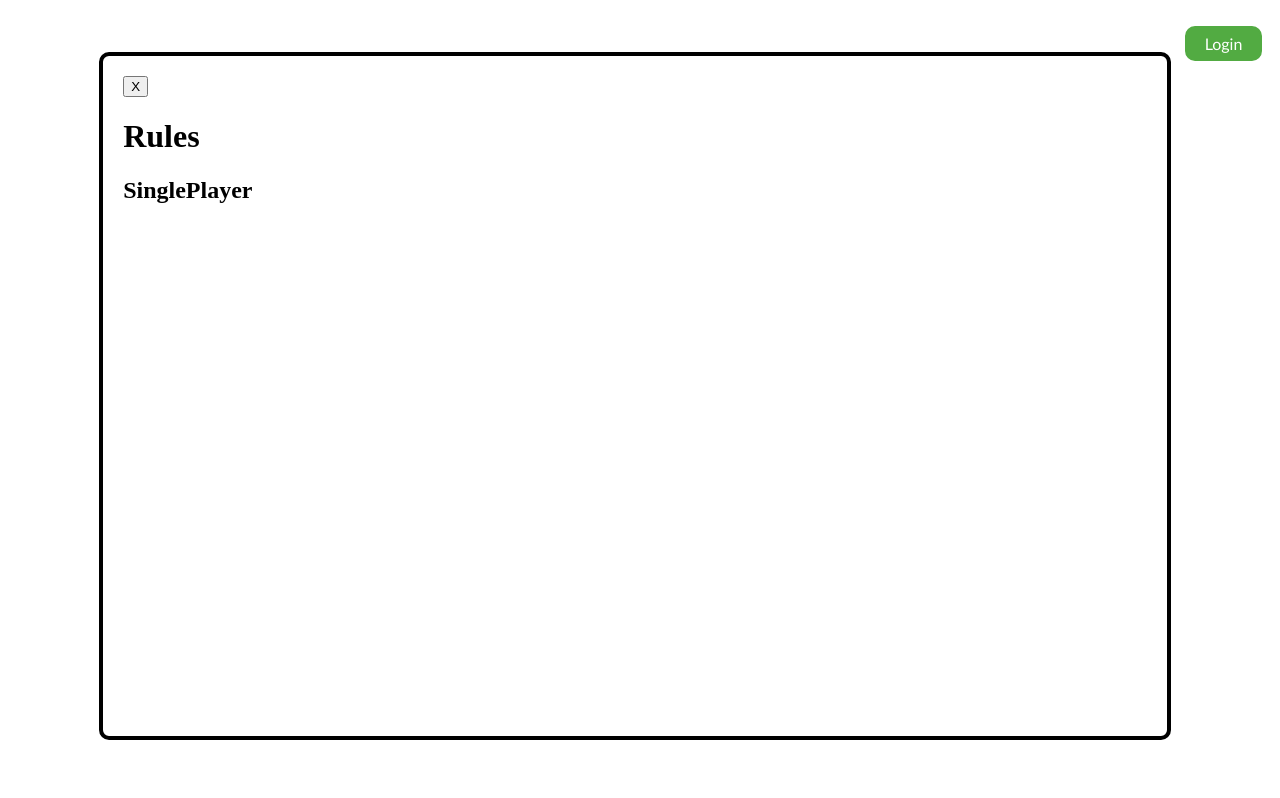
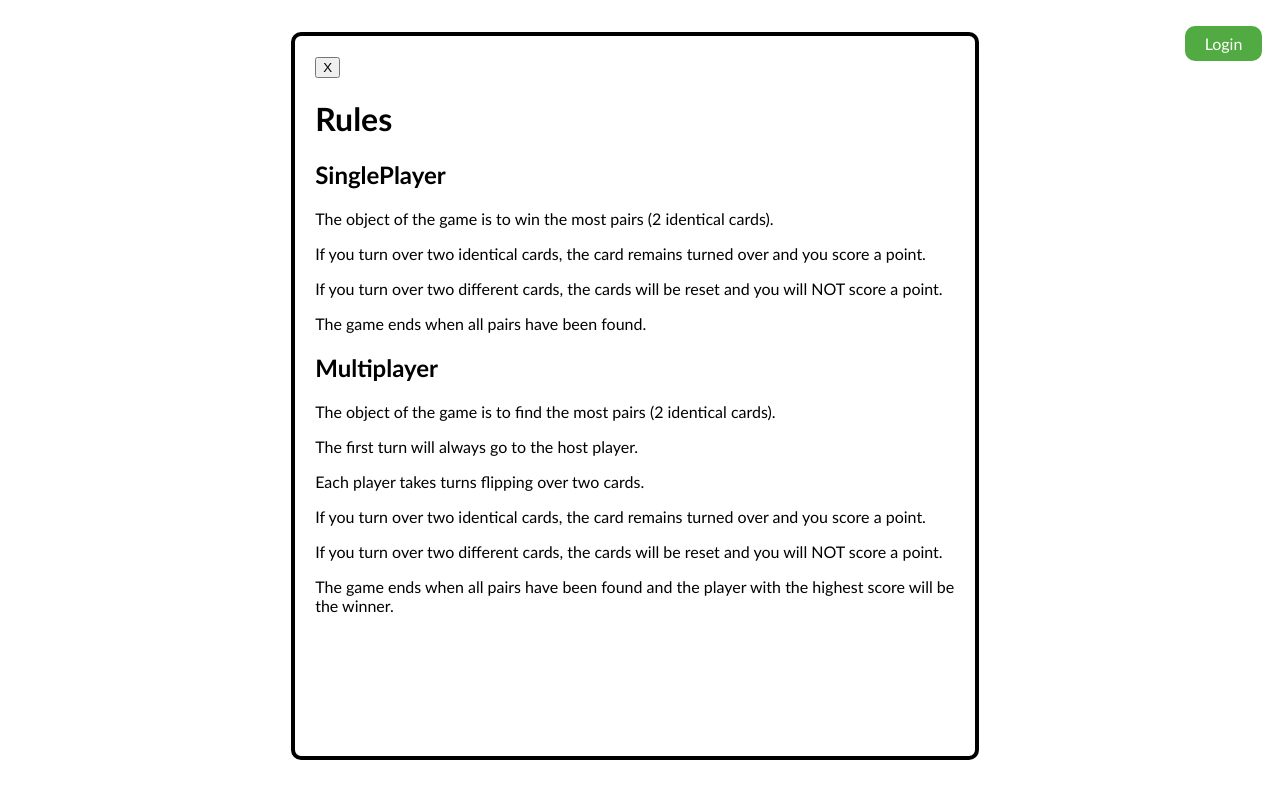
Before and after one commit to nhat2105/513-web-game, a React (Create React App) app in the folder client/: page / in a window 1280 px wide. Both pictures are taken after a click on the link "Rules". Built offline with nearby package versions, Linux system fonts and the light colour scheme.

Commit message:
added rules in the rules popup

```diff
--- a/client/src/components/DaRules.jsx
+++ b/client/src/components/DaRules.jsx
@@ -10,6 +10,39 @@ const DaRules = ({showRules, setShowRules}) => {
                 <h1>Rules</h1>
                 <div>
                     <h2>SinglePlayer</h2>
+                    <p>The object of the game is to win the most pairs (2
+                        identical cards). </p>
+                    <p>
+                        If you turn over two identical cards,
+                        the card remains turned over and you score a point.
+                    </p>
+                    <p>
+                        If you turn over two different cards, the cards will be
+                        reset and you will NOT score a point.
+                    </p>
+                    <p>
+                        The game ends when all pairs have been found.
+                    </p>
+                </div>
+                <div>
+                    <h2>Multiplayer</h2>
+                    <p>The object of the game is to find the most pairs (2
+                        identical cards). </p>
+                    <p>The first turn will always go to the host player. </p>
+                    <p>Each player takes turns flipping over
+                        two cards. </p>
+                    <p>
+                        If you turn over two identical cards,
+                        the card remains turned over and you score a point.
+                    </p>
+                    <p>
+                        If you turn over two different cards, the cards will be
+                        reset and you will NOT score a point.
+                    </p>
+                    <p>
+                        The game ends when all pairs have been found and the player with the highest
+                        score will be the winner.
+                    </p>
                 </div>
             </div>
         </body>
--- a/client/src/css/components/DaRules.css
+++ b/client/src/css/components/DaRules.css
@@ -10,10 +10,11 @@
     top: 50%;
     left: 50%;
     transform: translate(-50%, -50%);
-    width: 80vw;
-    height: 80vh;
+    width: 50vw;
+    height: 85vh;
     background-color: rgb(255, 255, 255);
     border-radius: 10px;
     border: 4px solid rgb(0, 0, 0);
     padding: 20px;
+    font-family: 'Calibri', sans-serif;
 }
```
